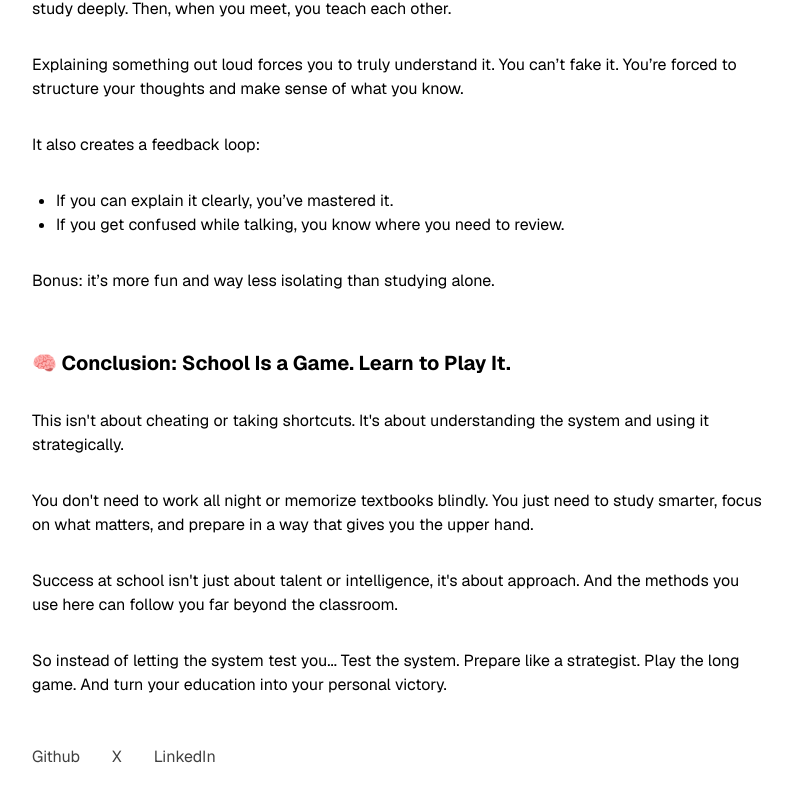
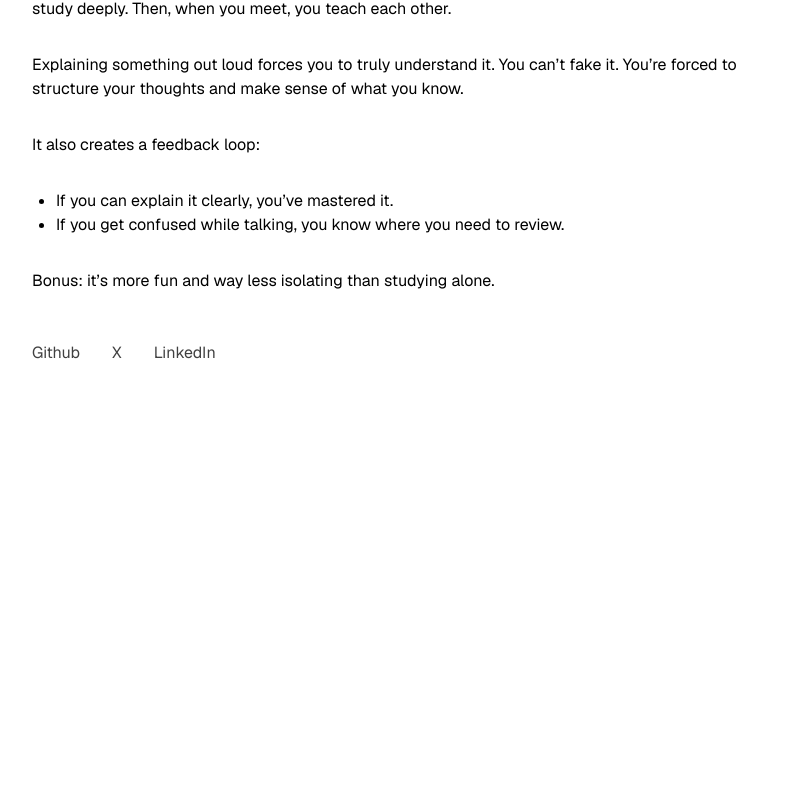
Before and after one commit to malikbarbier7/portfolio-malikbarbier, a Next.js app: page /blog/how-to-get-the-best-grades-in-school in a window 1280 px wide. Shown: the part 1303-2104 px from the top of the page, without its empty margins (240-1032 px from the left). After the commit the page ends 1716 px from the top, so only its background shows below. Built offline with nearby package versions, Linux system fonts and the light colour scheme.

Commit message:
typo latest article

```diff
--- a/app/blog/how-to-get-the-best-grades-in-school/page.tsx
+++ b/app/blog/how-to-get-the-best-grades-in-school/page.tsx
@@ -31,11 +31,6 @@ const TestArticle = () => {
         </ul>
         <p>Bonus: it&rsquo;s more fun and way less isolating than studying alone.</p>
 
-        <h2 className="text-xl font-bold mt-6">🧠 Conclusion: School Is a Game. Learn to Play It.</h2>
-        <p>This isn&apos;t about cheating or taking shortcuts. It&apos;s about understanding the system and using it strategically.</p>
-        <p>You don&apos;t need to work all night or memorize textbooks blindly. You just need to study smarter, focus on what matters, and prepare in a way that gives you the upper hand.</p>
-        <p>Success at school isn&apos;t just about talent or intelligence, it&apos;s about approach. And the methods you use here can follow you far beyond the classroom.</p>
-        <p>So instead of letting the system test you... Test the system. Prepare like a strategist. Play the long game. And turn your education into your personal victory.</p>
       </main>
 
       <footer className="flex items-center gap-4 lg:gap-8 flex-wrap text-neutral-700">
```
